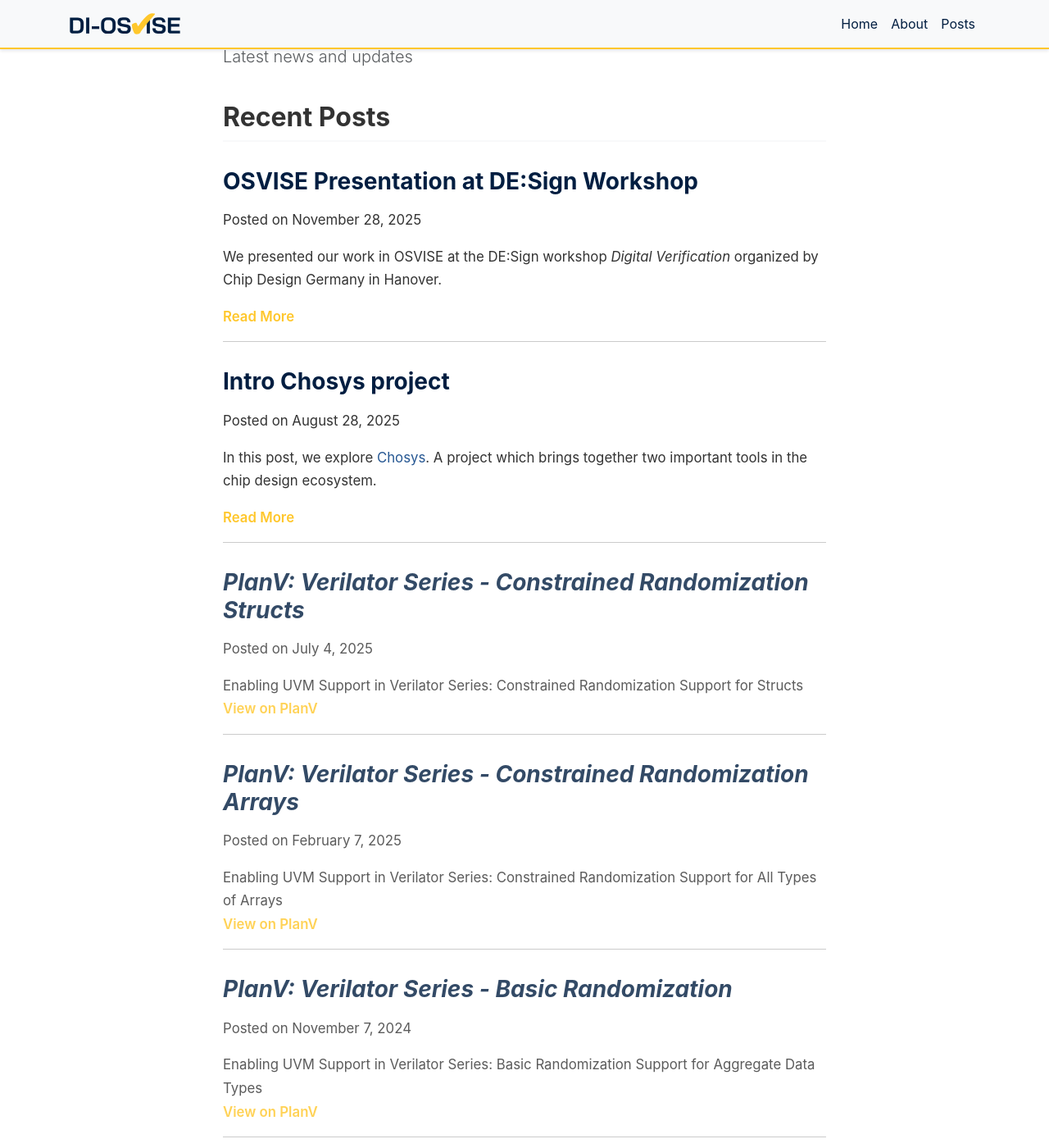
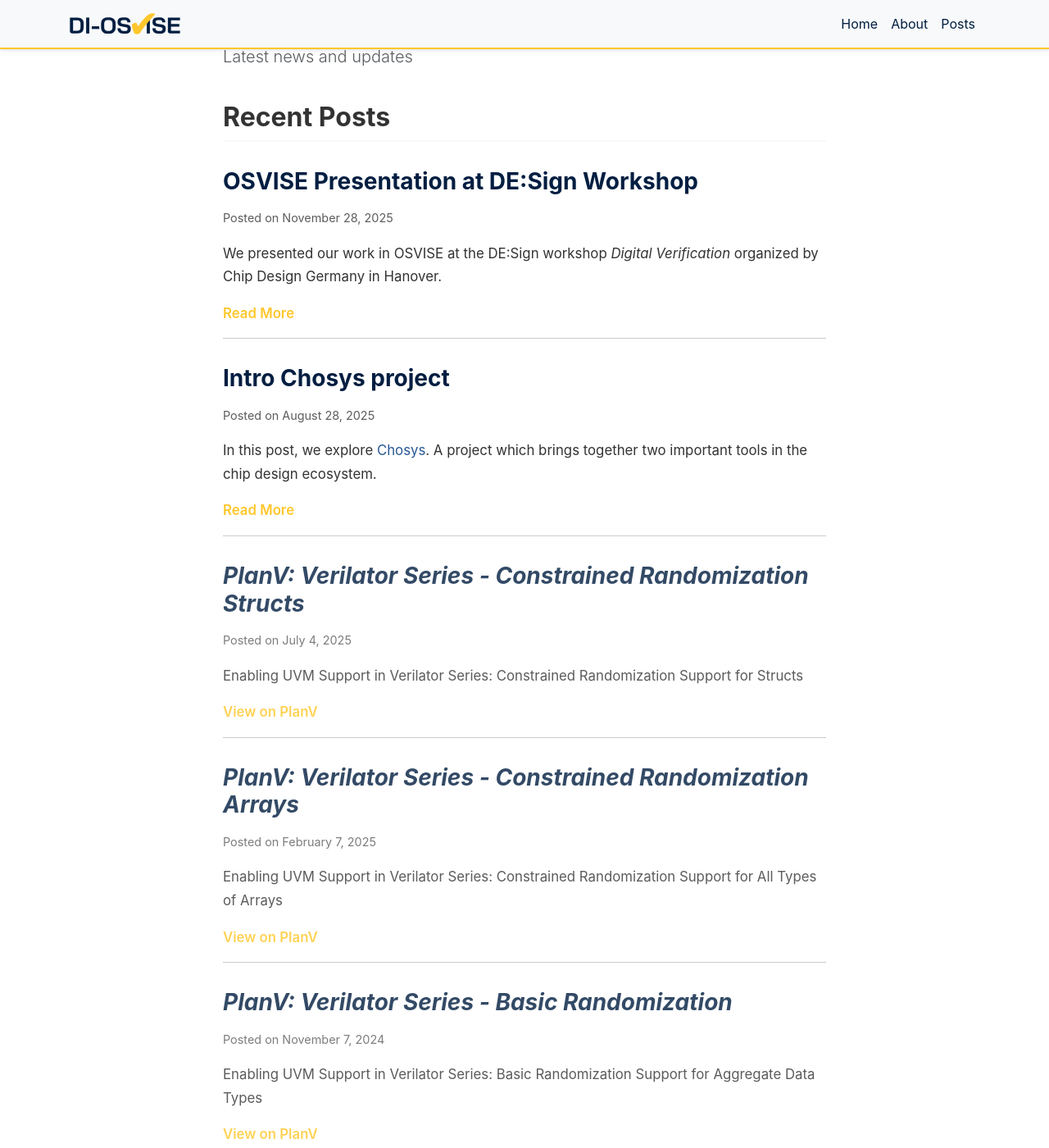
Before and after one commit to DI-OSVISE/DI-OSVISE.github.io, a Jekyll site: the page built from posts.md, in a window 1280 px wide and 1400 px high, scrolled down 219 px. Shown: the whole window at 82% size. Built offline with Jekyll 4.4.1, drawn with Linux system fonts in a browser that asks for light colours; some web fonts are replaced.

Commit message:
fix: style post entries

```diff
--- a/assets/css/main.css
+++ b/assets/css/main.css
@@ -108,6 +108,15 @@ article a:hover {
   color: var(--accent-navy);
 }
 
+.post-entry {
+  margin-bottom: 1rem;
+}
+
+.post-meta {
+  color: color-mix(in srgb, currentColor 80%, transparent);
+  font-size: 0.9rem;
+}
+
 /* Cross-post styling */
 .post-preview.cross-post h3 a {
   color: var(--secondary-color);
```
